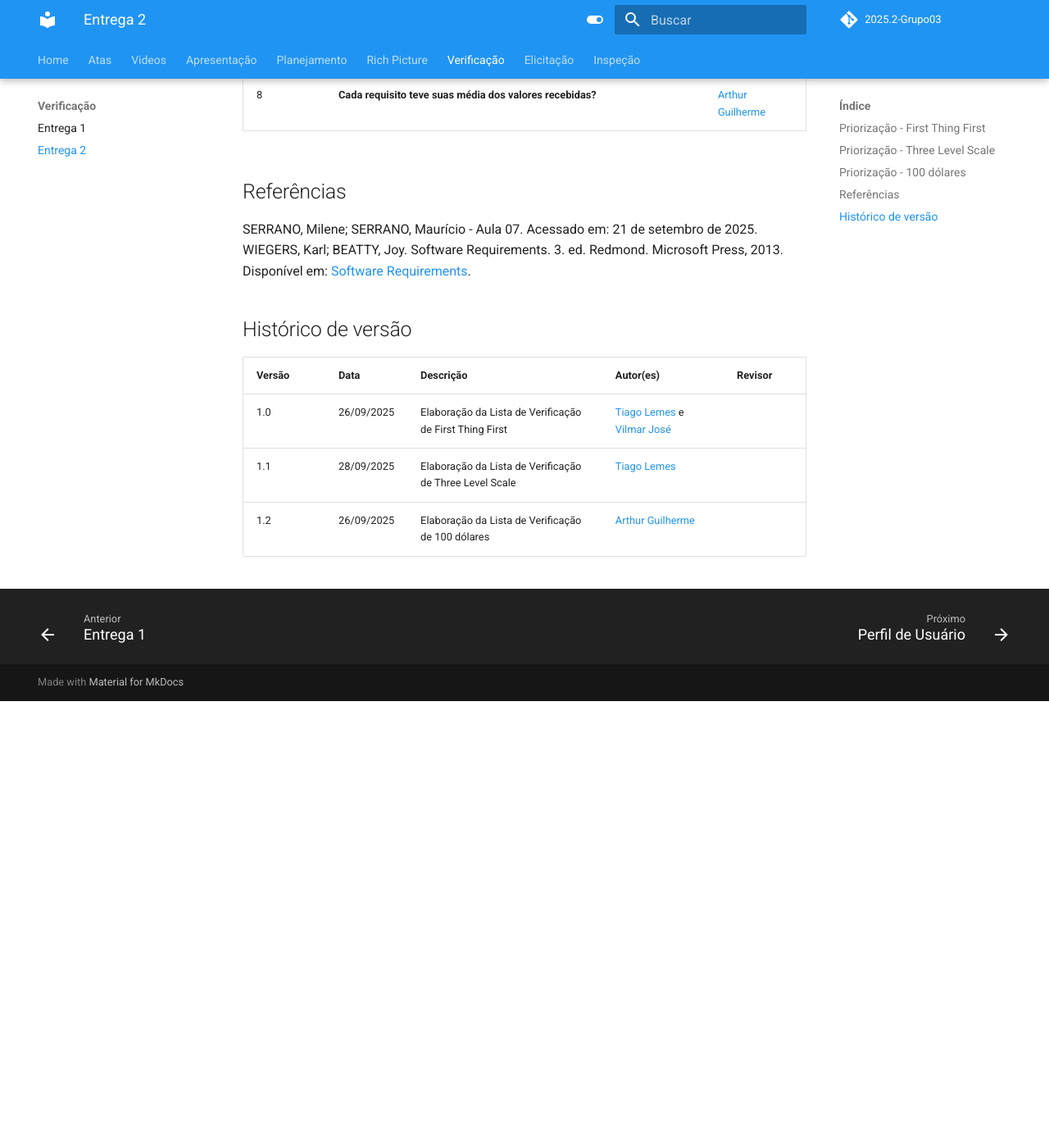
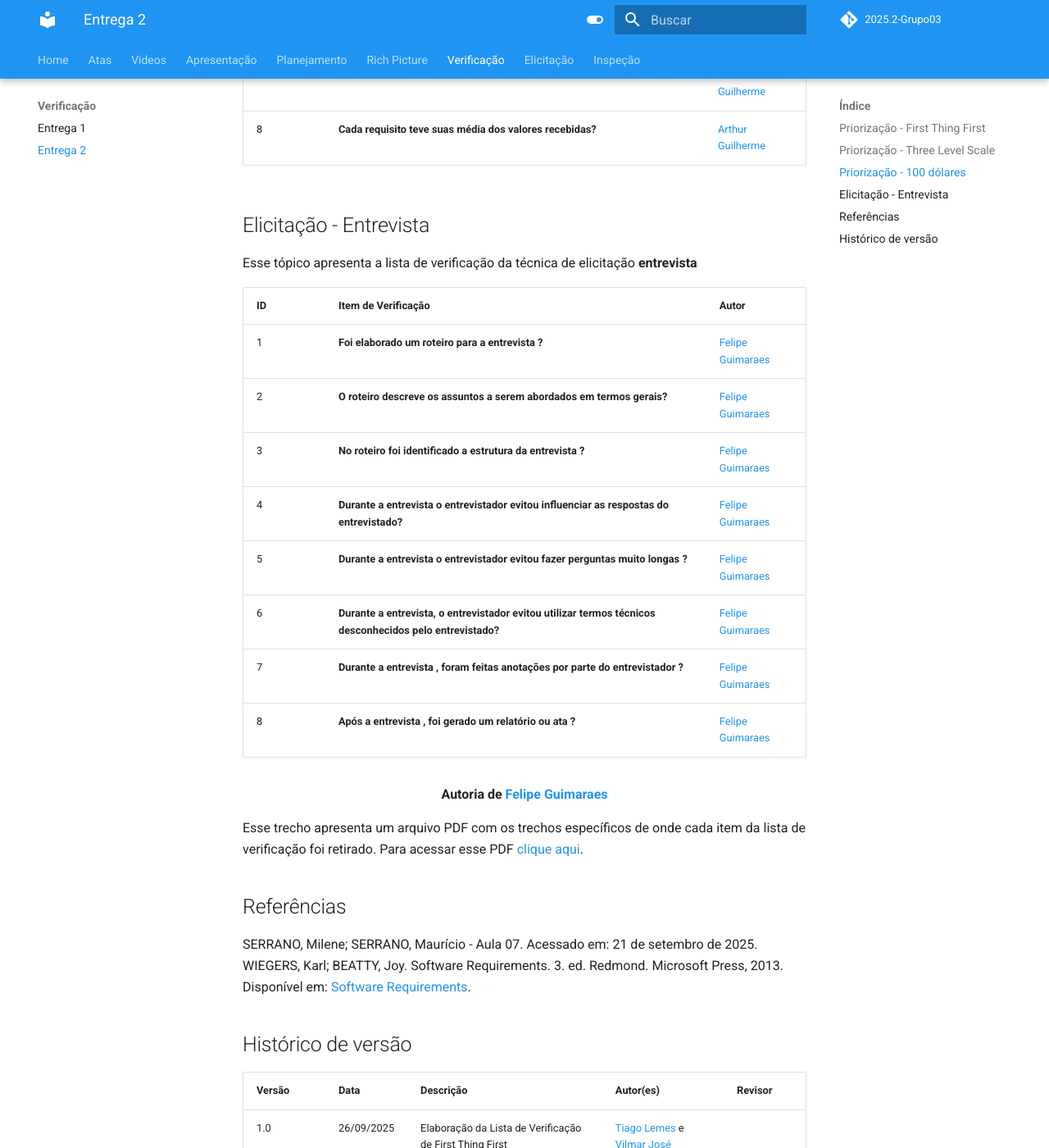
Before and after one commit to Requisitos-de-Software/2025.2-Grupo03, an MkDocs documentation site: the page built from docs/Verificacao/verificacao2.md, in a window 1280 px wide and 1400 px high, scrolled down 3085 px. Shown: the whole window at 82% size. Built offline with MkDocs 1.6.1 and Material for MkDocs 9.7.7, drawn with Linux system fonts in a browser that asks for light colours; comment, search, counter and statistics services are not loaded; before the commit the page ends 3940 px from its top, so only the background shows below that; some of the changed text lies outside the part shown.

Commit message:
criacao da lista da entrevista

```diff
--- a/docs/Verificacao/verificacao2.md
+++ b/docs/Verificacao/verificacao2.md
@@ -61,6 +64,23 @@ Esse tópico apresenta a lista de verificação da técnica de priorização **1
 | 7 | **Os dólares foram alocados de acordo com os interesses dos membros?** | [Arthur Guilherme](https://github.com/ArthurGuilher62) |
 | 8 | **Cada requisito teve suas média dos valores recebidas?** | [Arthur Guilherme](https://github.com/ArthurGuilher62) |
 
+## Elicitação - Entrevista
+Esse tópico apresenta a lista de verificação da técnica de elicitação **entrevista**
+
+| ID | Item de Verificação | Autor |
+|----|---------------------|-------|
+| 1 | **Foi elaborado um roteiro para a entrevista ?** | [Felipe Guimaraes](https://github.com/felipegf1) |
+| 2 | **O roteiro descreve os assuntos a serem abordados em termos gerais?** | [Felipe Guimaraes](https://github.com/felipegf1) |
+| 3 | **No roteiro foi identificado a estrutura da entrevista ?** | [Felipe Guimaraes](https://github.com/felipegf1) |
+| 4 | **Durante a entrevista o entrevistador evitou influenciar as respostas do entrevistado?** | [Felipe Guimaraes](https://github.com/felipegf1) |
+| 5 | **Durante a entrevista o entrevistador evitou fazer perguntas muito longas ?** | [Felipe Guimaraes](https://github.com/felipegf1) |
+| 6 | **Durante a entrevista, o entrevistador evitou utilizar termos técnicos desconhecidos pelo entrevistado?** | [Felipe Guimaraes](https://github.com/felipegf1) |
+| 7 | **Durante a entrevista , foram feitas anotações por parte do entrevistador ?** | [Felipe Guimaraes](https://github.com/felipegf1) |
+| 8 | **Após a entrevista , foi gerado um relatório ou ata ?** | [Felipe Guimaraes](https://github.com/felipegf1) |
+
+<div align="center"><strong>Autoria de <a href="https://github.com/felipegf1">Felipe Guimaraes</a></strong></div>
+
+Esse trecho apresenta um arquivo PDF com os trechos específicos de onde cada item da lista de verificação foi retirado. Para acessar esse PDF [clique aqui](../arquivos/FelipeVerificaçãoListaEntrevista.pdf).
 
 ## Referências
 SERRANO, Milene; SERRANO, Maurício - Aula 07. Acessado em: 21 de setembro de 2025.
@@ -73,3 +93,4 @@ WIEGERS, Karl; BEATTY, Joy. Software Requirements. 3. ed. Redmond. Microsoft Pre
 | 1.0 | 26/09/2025 | Elaboração da Lista de Verificação de First Thing First | [Tiago Lemes](https://github.com/TiagoTeixeira-2005) e [Vilmar José](https://github.com/VilmarFagundes) | |
 | 1.1 | 28/09/2025 | Elaboração da Lista de Verificação de Three Level Scale | [Tiago Lemes](https://github.com/TiagoTeixeira-2005) | |
 | 1.2 | 26/09/2025 | Elaboração da Lista de Verificação de 100 dólares | [Arthur Guilherme](https://github.com/ArthurGuilher62) | |
+| 1.3 | 30/09/2025 | Elaboração da Lista de Verificação da entrevista | [Felipe Guimaraes](https://github.com/felipegf1) | |
```
Also changed, not shown: other parts of docs/Verificacao/verificacao2.md (+3 -0 lines), docs/Apresentação/apresentacao1.md (+1 -1 lines), 1 other file.
